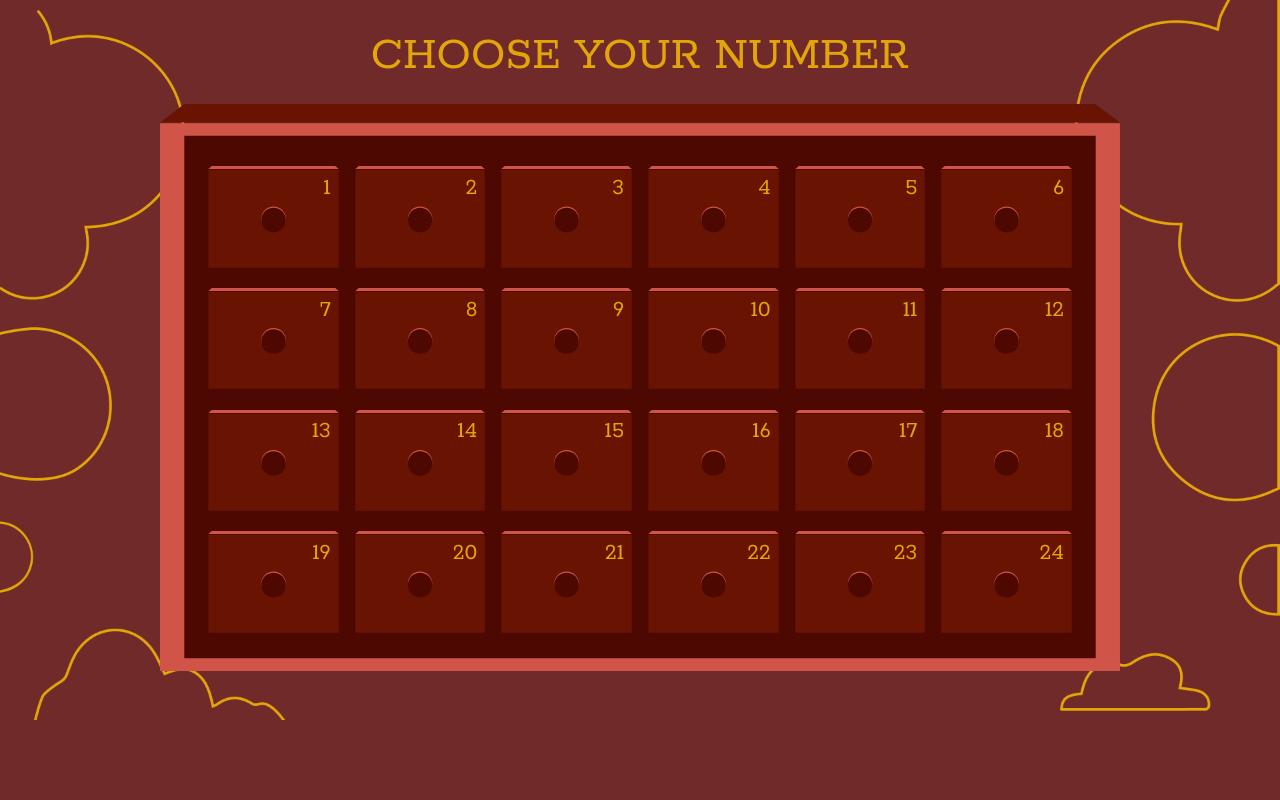
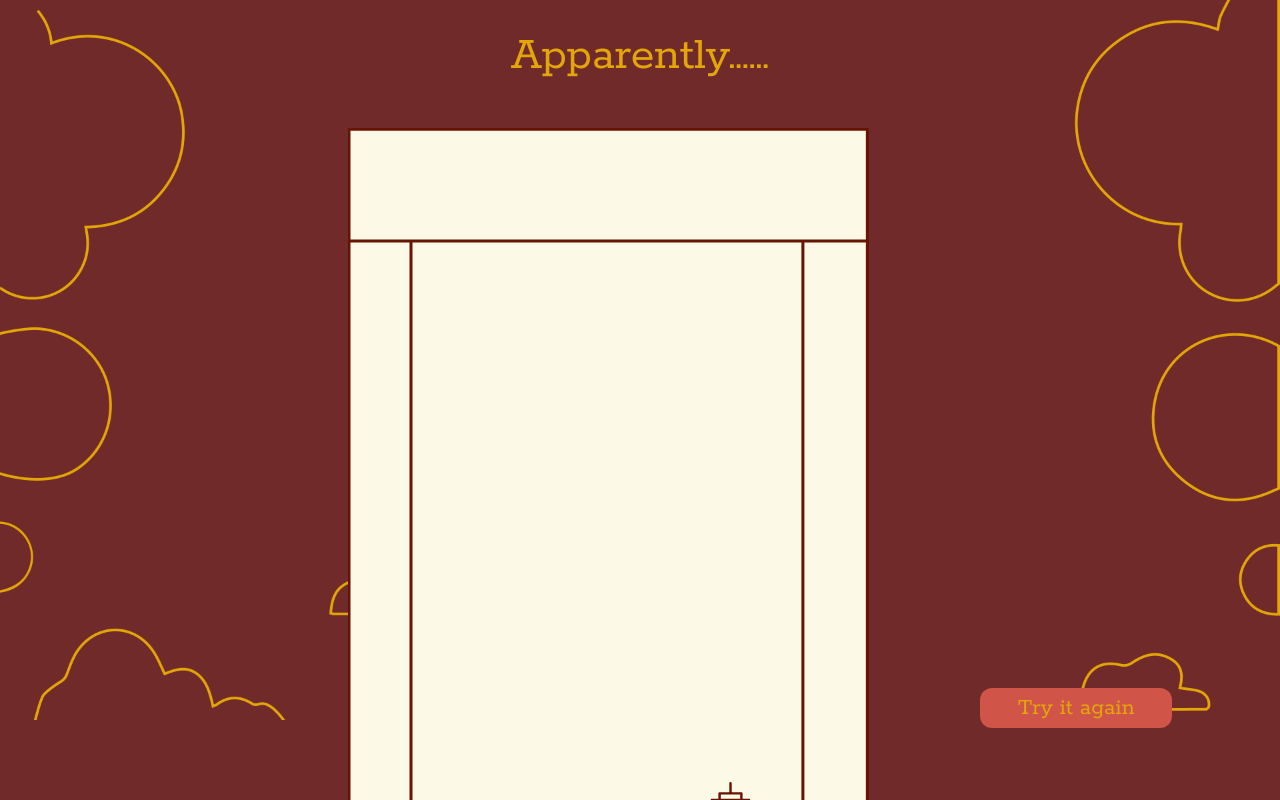
Before and after one commit to chenyunwen/helloxpassingxdown-gods-fortune-teller, a website built with Vite: page index.html in a window 1280 px wide. Built offline with nearby package versions, Linux system fonts and the light colour scheme.

Commit message:
add result page

```diff
--- a/main.js
+++ b/main.js
@@ -5,4 +5,4 @@ function render(html) {
   document.querySelector("#app").innerHTML = html;
 }
 
-render((await import("./src/choose")).default());
+render((await import("./src/result")).default());
--- /dev/null
+++ b/src/result.js
@@ -0,0 +1,28 @@
+import CLOUDS from "../assets/BG.png";
+import FORTUNE_STICK from "../assets/Fortune_Stick.svg";
+
+export default function Result() {
+  return /*html */ `
+    <div class="bg-red text-yellow w-screen h-screen relative flex justify-center overflow-hidden">
+        <img class="absolute" src="${CLOUDS}" />
+
+        <main class="space-y-12 font-rokkitt py-8 relative">
+            <header class="flex flex-col items-center w-full">
+                <h1 class="text-5xl">${"Apparently......"}</h1>
+            </header>
+
+            <div class="flex w-screen">
+                <div class="flex-1"></div>
+
+                <img src="${FORTUNE_STICK}" alt="fortune stick image"/>
+
+                <div class="flex-1 mx-8 flex justify-center h-screen-3/4">
+                    <div class="mt-auto">
+                        <button class="bg-red-light w-48 py-1 rounded-xl text-2xl">${"Try it again"}</button>
+                    </div>
+                </div>
+            </div>
+        </main>
+    </div>
+    `;
+}
--- a/style.scss
+++ b/style.scss
@@ -73,6 +73,9 @@
 .h-screen {
   height: 100vh;
 }
+.h-screen-3\/4 {
+  height: 75vh;
+}
 
 /* === spacing === */
 @for $i from 0 through 96 {
@@ -97,9 +100,17 @@
     margin-left: calc(#{$i}rem / 4);
     margin-right: calc(#{$i}rem / 4);
   }
+  .my-#{$i} {
+    margin-top: calc(#{$i}rem / 4);
+    margin-bottom: calc(#{$i}rem / 4);
+  }
   .mt-#{$i} {
     margin-top: calc(#{$i}rem / 4);
   }
+}
+
+.mt-auto {
+  margin-top: auto;
 }
 
 .mx-auto {
@@ -131,6 +142,12 @@
 /* === flex === */
 .flex {
   display: flex;
+}
+.flex-col {
+  flex-direction: column;
+}
+.flex-1 {
+  flex: 1 1 0%;
 }
 
 $justify-content: (flex-start, flex-end, center, space-between, space-around);
```
Also changed, not shown: src/divination.js (added, +35 -0 lines), assets/Divination_Lose.svg (added), assets/Divination_Normal.svg (added), assets/Divination_Win.svg (added), assets/Fortune_Stick.svg (added).
